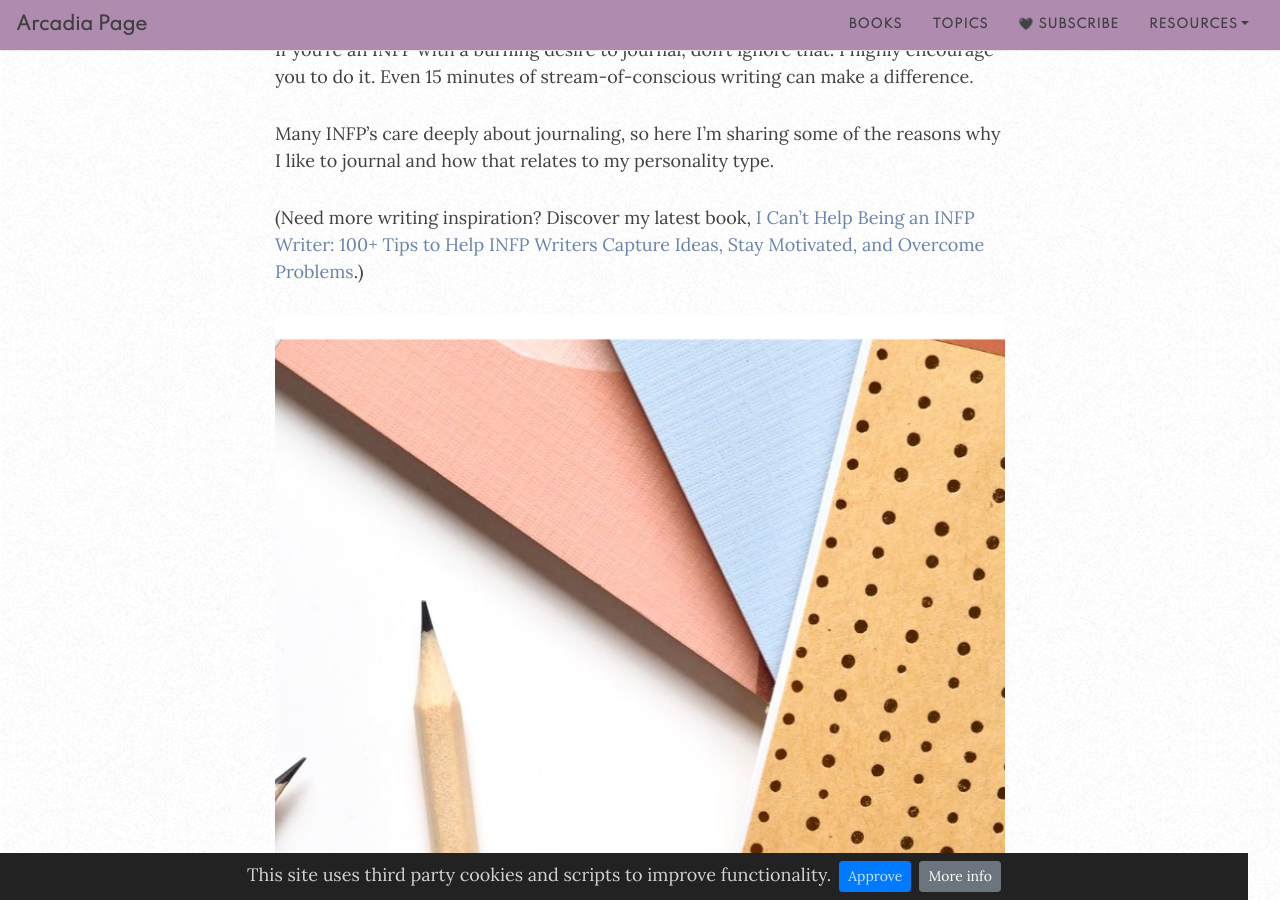
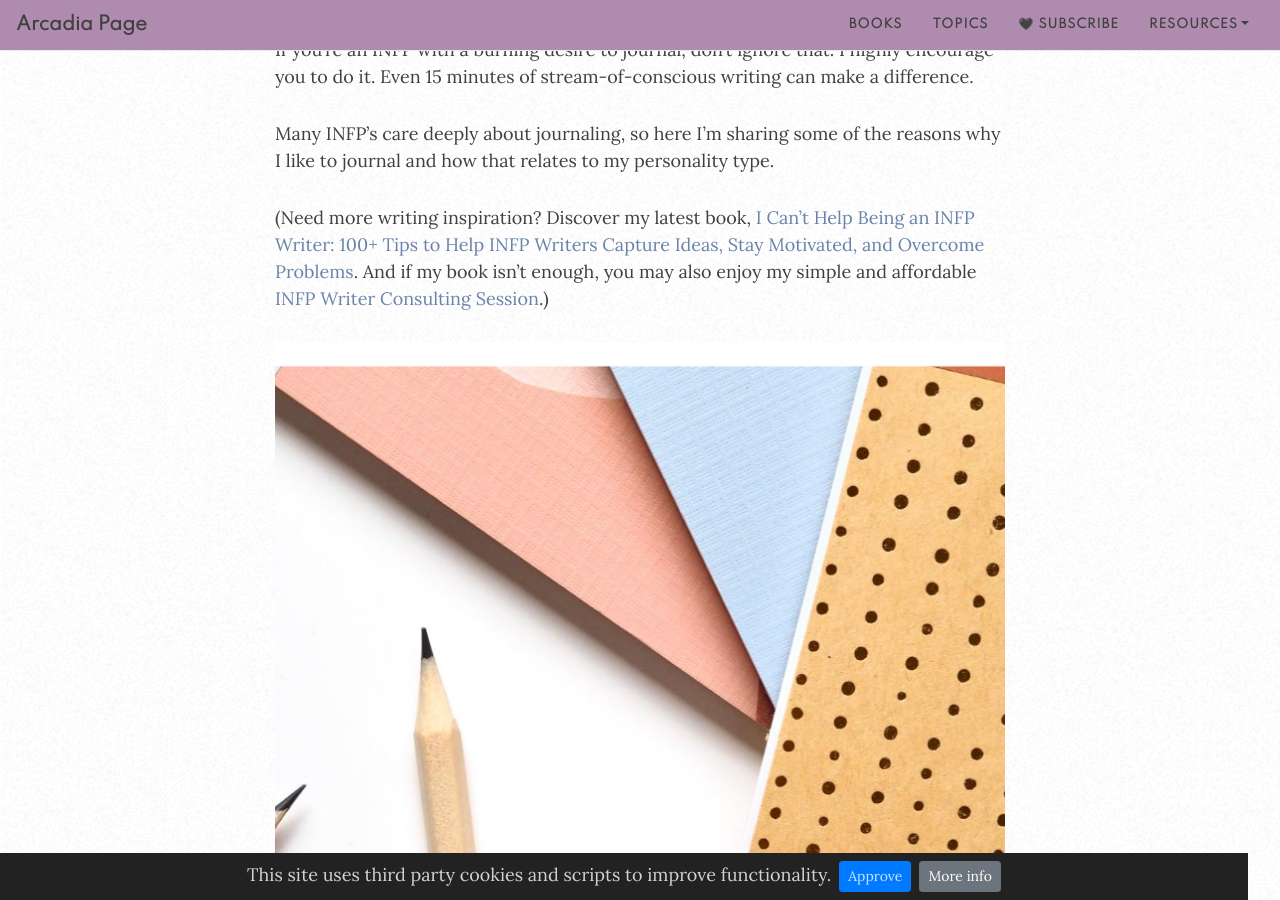
Before and after one commit to arcadiapage/arcadiapage.github.io, a Jekyll site: the page built from _posts/2020-07-30-how-journaling-helps-me-as-an-infp-writer.md, in a window 1280 px wide and 900 px high, scrolled down 822 px. Built offline with Jekyll 4.4.1, drawn with Linux system fonts in a browser that asks for light colours; nearby versions of some CDN libraries; comment, search, counter and statistics services are not loaded.

Commit message:
Update from Forestry.io arcadiapage updated _posts/2020-07-30-how-journaling-helps-me-as-an-infp-writer.md

```diff
--- a/_posts/2020-07-30-how-journaling-helps-me-as-an-infp-writer.md
+++ b/_posts/2020-07-30-how-journaling-helps-me-as-an-infp-writer.md
@@ -19,7 +19,7 @@ If you're an INFP with a burning desire to journal, don't ignore that. I highly
 
 Many INFP's care deeply about journaling, so here I'm sharing some of the reasons why I like to journal and how that relates to my personality type.
 
-(Need more writing inspiration? Discover my latest book, [I Can't Help Being an INFP Writer: 100+ Tips to Help INFP Writers Capture Ideas, Stay Motivated, and Overcome Problems](https://payhip.com/b/4tWM).)
+(Need more writing inspiration? Discover my latest book, [I Can't Help Being an INFP Writer: 100+ Tips to Help INFP Writers Capture Ideas, Stay Motivated, and Overcome Problems](https://payhip.com/b/4tWM). And if my book isn't enough, you may also enjoy my simple and affordable [INFP Writer Consulting Session](https://payhip.com/b/cpVP0).)
 
 ![](/uploads/journaling-helps-me-as-an-infp-writer.png){: .mx-auto.d-block :}
 
```
